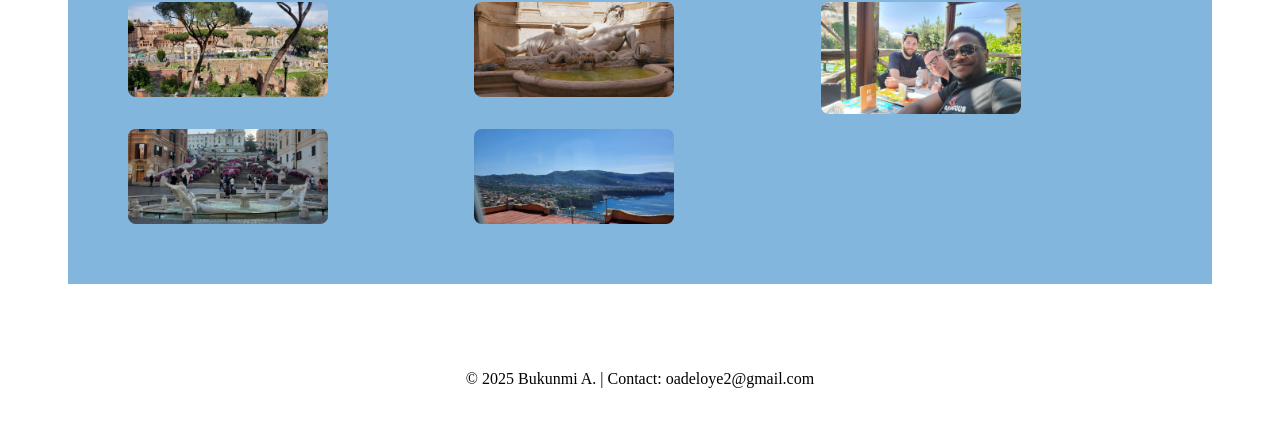
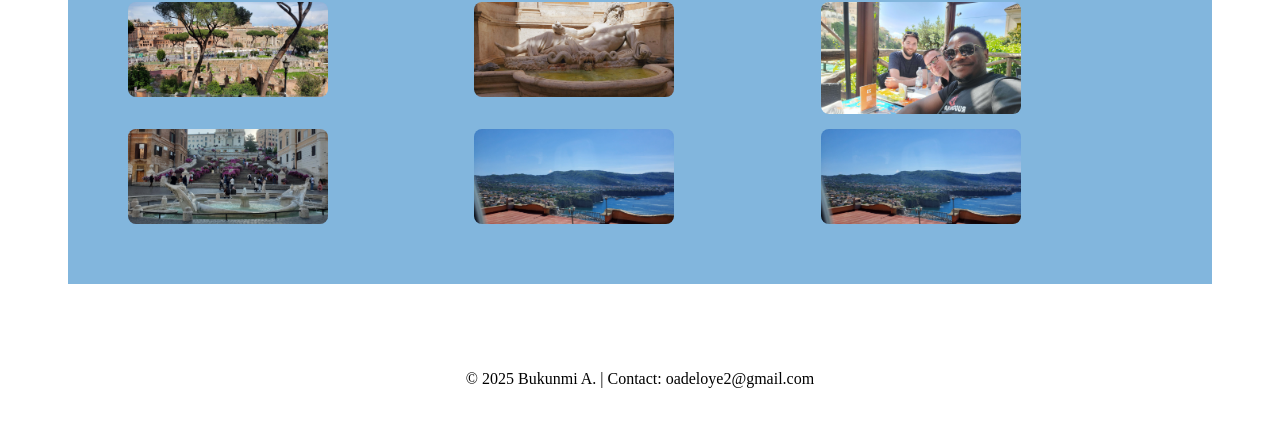
Before and after one commit to oadeloye/myWeb, a plain HTML site: page picture.html in a window 1280 px wide. Shown: the part 747-1169 px from the top of the page. Drawn offline with Linux system fonts and the light colour scheme.

Commit message:
Update picture.html

```diff
--- a/picture.html
+++ b/picture.html
@@ -19,6 +19,7 @@
             <img src="picture/drink.jpg" alt="drink"   onclick="enlarge(this)" />
             <img src="picture/flower.jpg" alt="flower"  onclick="enlarge(this)"  />
             <img src="picture/scene.jpg" alt="scene"  onclick="enlarge(this)"  />
+            <img src="picture/scene.jpg" alt="scene"  onclick="enlarge(this)"  />
         </div>
             <div id="lightbox" onclick="closeBox()">
             <img id="box_image" src=""  alt="enlarge photo"/>
```
